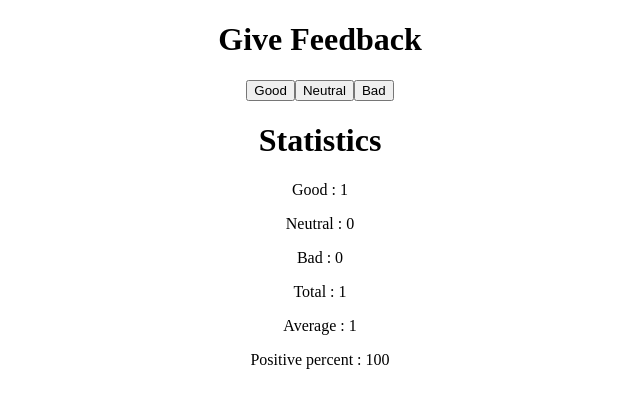
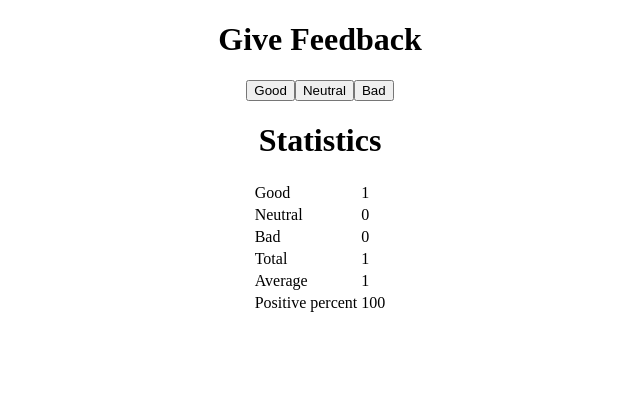
Before and after one commit to yosif-qasim/FullStackOpen, a React (Vite) app in the folder part1/unicafe/: page / in a window 1280 px wide. Both pictures are taken after a click on the button "Good". Shown: the top 408 px of the page, without its empty margins (320-960 px from the left). Built offline with nearby package versions, Linux system fonts and the light colour scheme.

Commit message:
EX 1.11: unicafe step6

```diff
--- a/part1/unicafe/src/App.jsx
+++ b/part1/unicafe/src/App.jsx
@@ -5,7 +5,14 @@ import { useState } from 'react'
 const Header = ({header}) => <h1>{header}</h1>
 const Button = ({btnName , feedback}) => <button onClick={feedback}>{btnName}</button>
 
-const StatisticLine = ({statName , statValue}) => <p>{statName} : {statValue}</p>
+const StatisticLine = ({statName , statValue}) => {
+    return (
+        <tr>
+            <td>{statName}</td>
+            <td>{statValue}</td>
+        </tr>
+    )
+}
 const Stastistics = ({good ,bad ,neutral , total , calcAvg , calcPositive }) => {
 
     if (good === 0 && bad === 0  && neutral === 0 ){
@@ -15,7 +22,7 @@ const Stastistics = ({good ,bad ,neutral , total , calcAvg , calcPositive }) =>
     }
 
     return(
-        <>
+        <table>
             <StatisticLine statName={"Good"} statValue={good} />
             <StatisticLine statName={"Neutral"} statValue={neutral} />
             <StatisticLine statName={"Bad"} statValue={bad} />
@@ -23,7 +30,7 @@ const Stastistics = ({good ,bad ,neutral , total , calcAvg , calcPositive }) =>
             <StatisticLine statName={"Average"} statValue={calcAvg()} />
             <StatisticLine statName={"Positive percent"} statValue={calcPositive()} />
 
-        </>
+        </table>
     )
 }
 
```
